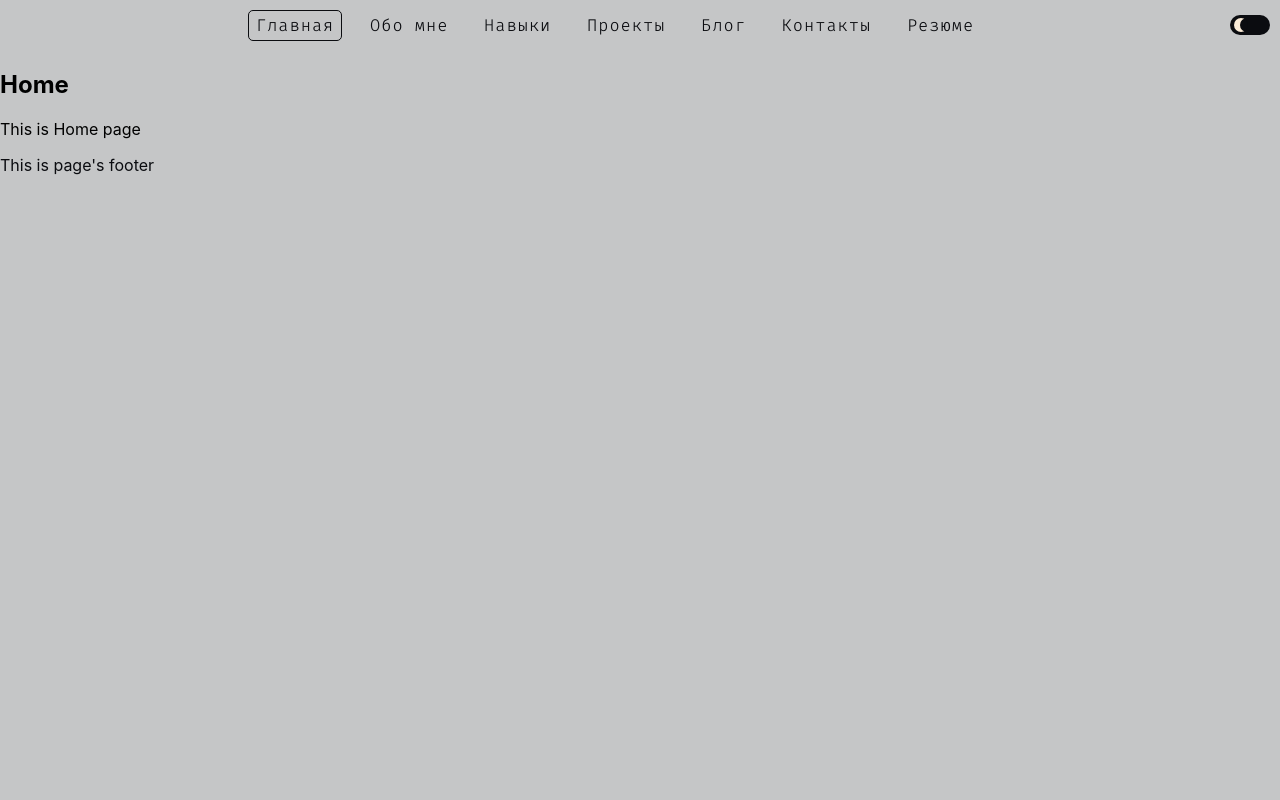
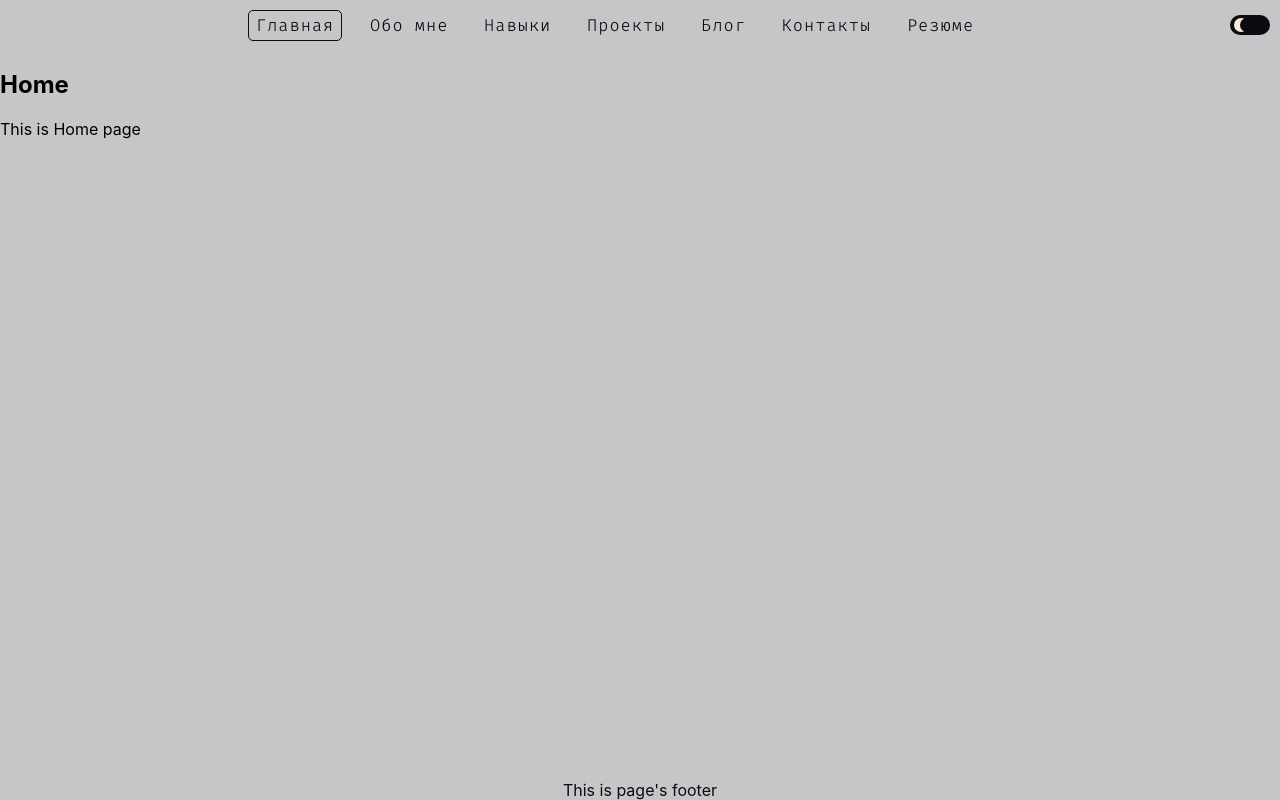
Before and after one commit to avramenkomy/portfolio-frontend, a React (Create React App) app: page / in a window 1280 px wide. Built offline with nearby package versions, Linux system fonts and the light colour scheme.

Commit message:
WIP: move footer to down page

```diff
--- a/src/index.css
+++ b/src/index.css
@@ -52,6 +52,16 @@ body {
     sans-serif;
   /* -webkit-font-smoothing: antialiased;
   -moz-osx-font-smoothing: grayscale; */
+}
+
+#root {
+  display: flex;
+  flex-direction: column;
+  height: 100vh;
+}
+
+main {
+  flex-grow: 1;
 }
 
 code {
@@ -114,4 +124,5 @@ nav > a {
 
 footer {
   color: var(--contrast-text);
+  text-align: center;
 }
```
